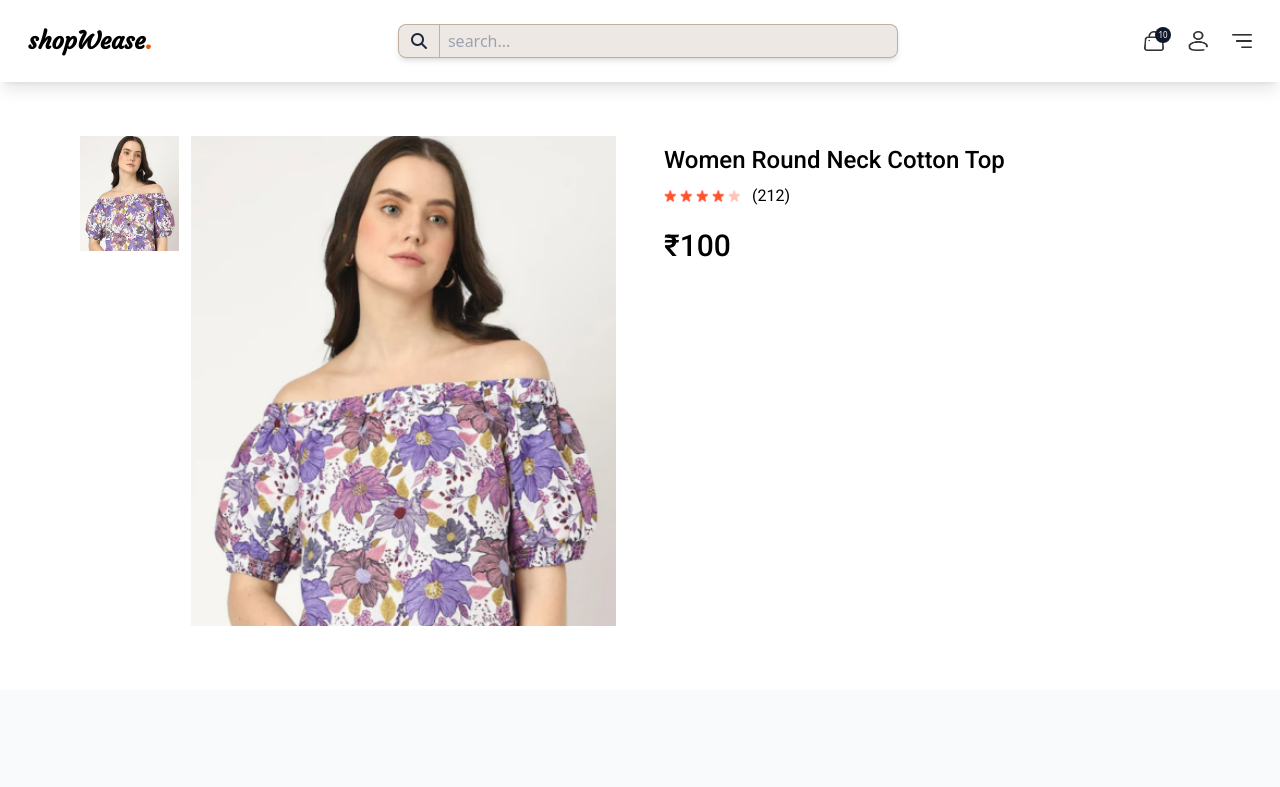
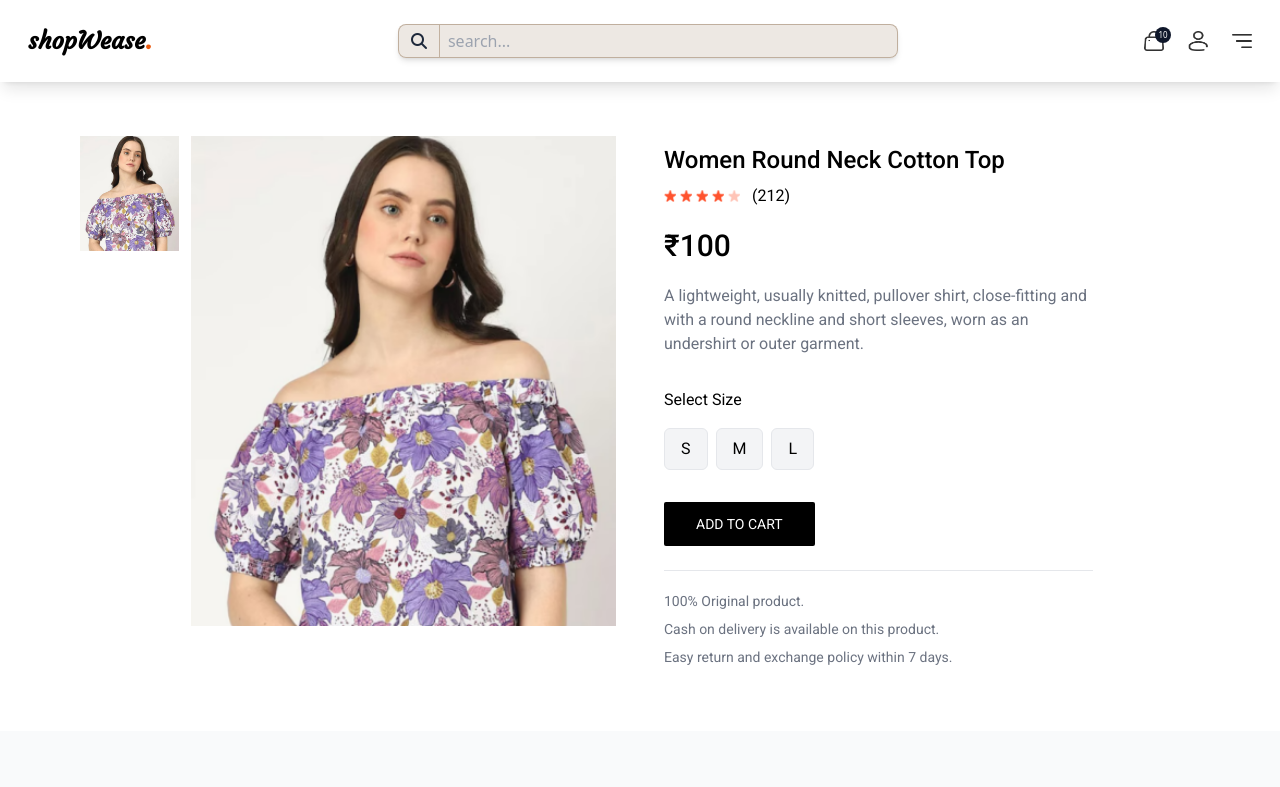
Before and after one commit to Rohanbasnet12/shopWease, a React (Vite) app in the folder client/: page /product/aaaaa in a window 1280 px wide. Shown: the top 787 px of the page. Built offline with nearby package versions, Linux system fonts and the light colour scheme.

Commit message:
Checked some UI

```diff
--- a/client/src/pages/Product.jsx
+++ b/client/src/pages/Product.jsx
@@ -3,6 +3,7 @@ import { useParams } from "react-router-dom";
 import { ShopContext } from "../context/ShopContext";
 import starIcon from "../assets/frontend_assets/star_icon.png";
 import starDullIcon from "../assets/frontend_assets/star_dull_icon.png";
+import "../styles/Product.css";
 
 const Product = () => {
   // Fetching productID
@@ -14,6 +15,7 @@ const Product = () => {
   // UseState
   const [productData, setProductData] = useState(false);
   const [image, setImage] = useState("");
+  const [size, setSize] = useState("");
 
   const fetchProductData = async () => {
     const product = products.find((item) => item._id === productId);
@@ -41,7 +43,7 @@ const Product = () => {
         <div className="flex gap-12 sm:gap-12 flex-col sm:flex-row">
           {/* Product Image */}
           <div className="flex-1 flex flex-col-reverse gap-3 sm:flex-row">
-            <div className="flex flex-col overflow-x-auto sm:overflow-y-scroll justify-between sm:justify-normal sm:w-[18.7%] w-full">
+            <div className="flex sm:flex-col overflow-x-auto sm:overflow-y-scroll justify-between sm:justify-normal sm:w-[18.7%] w-full">
               {productData.image.map((item, index) => {
                 return (
                   <img
@@ -74,6 +76,34 @@ const Product = () => {
               {currency}
               {productData.price}
             </p>
+            <p className="mt-5 text-gray-500 md:w-4/5">
+              {productData.description}
+            </p>
+            <div className="flex flex-col gap-4 my-8">
+              <p>Select Size</p>
+              <div className="flex gap-2">
+                {productData.sizes.map((item, index) => (
+                  <button
+                    onClick={() => setSize(item)}
+                    className={`border rounded-md py-2 px-4 bg-gray-100 ${
+                      item === size ? "border-orange-500" : ""
+                    }`}
+                    key={index}
+                  >
+                    {item}
+                  </button>
+                ))}
+              </div>
+            </div>
+            <button className="uppercase bg-black text-white py-3 px-8 rounded-sm text-sm active:bg-gray-700">
+              Add to cart
+            </button>
+            <hr className="mt-6 sm:w-4/5" />
+            <div className="text-sm text-gray-500 mt-5 flex flex-col gap-2">
+              <p>100% Original product.</p>
+              <p>Cash on delivery is available on this product.</p>
+              <p>Easy return and exchange policy within 7 days.</p>
+            </div>
           </div>
         </div>
       </div>
--- /dev/null
+++ b/client/src/styles/Product.css
@@ -0,0 +1,3 @@
+::-webkit-scrollbar {
+  display: none;
+}
```
